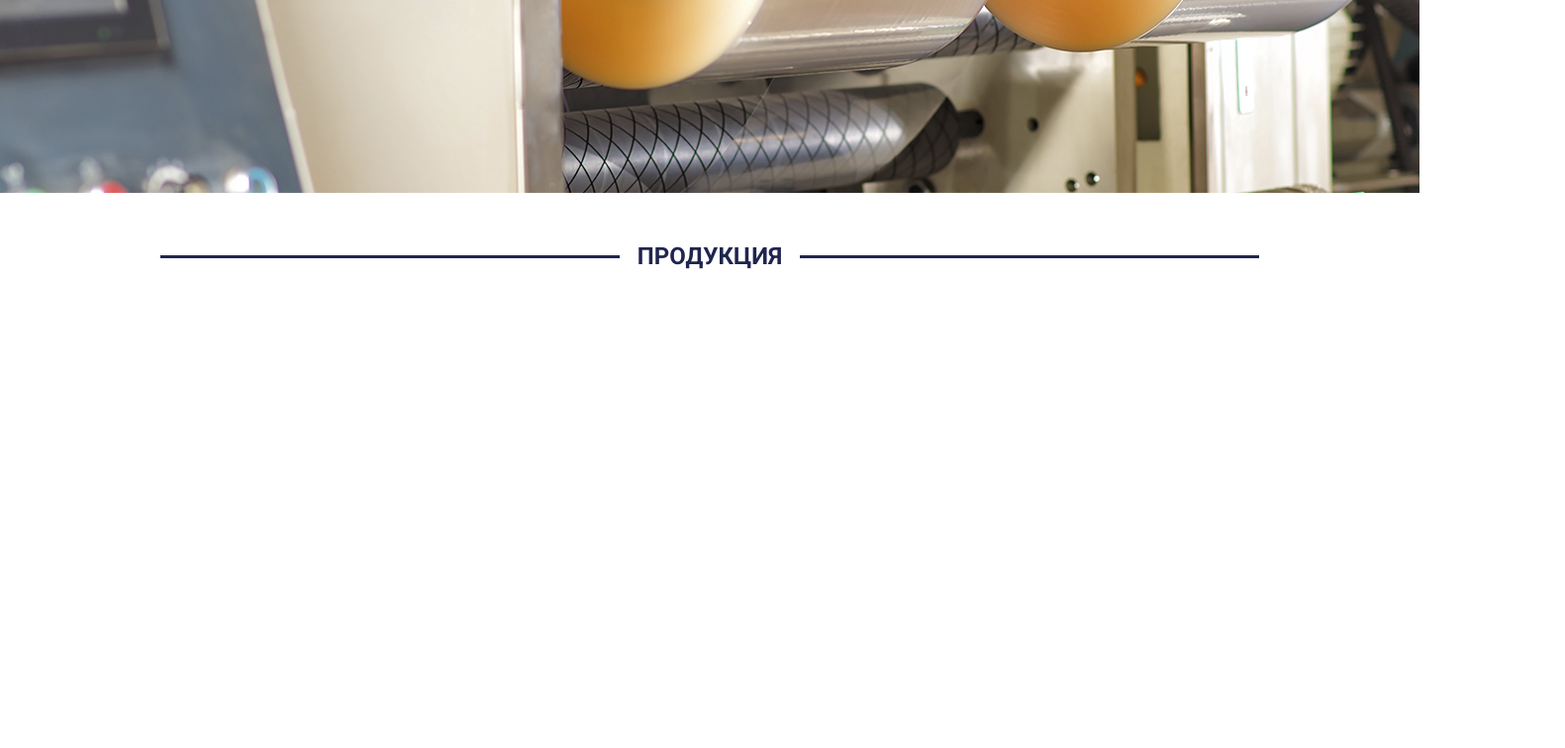
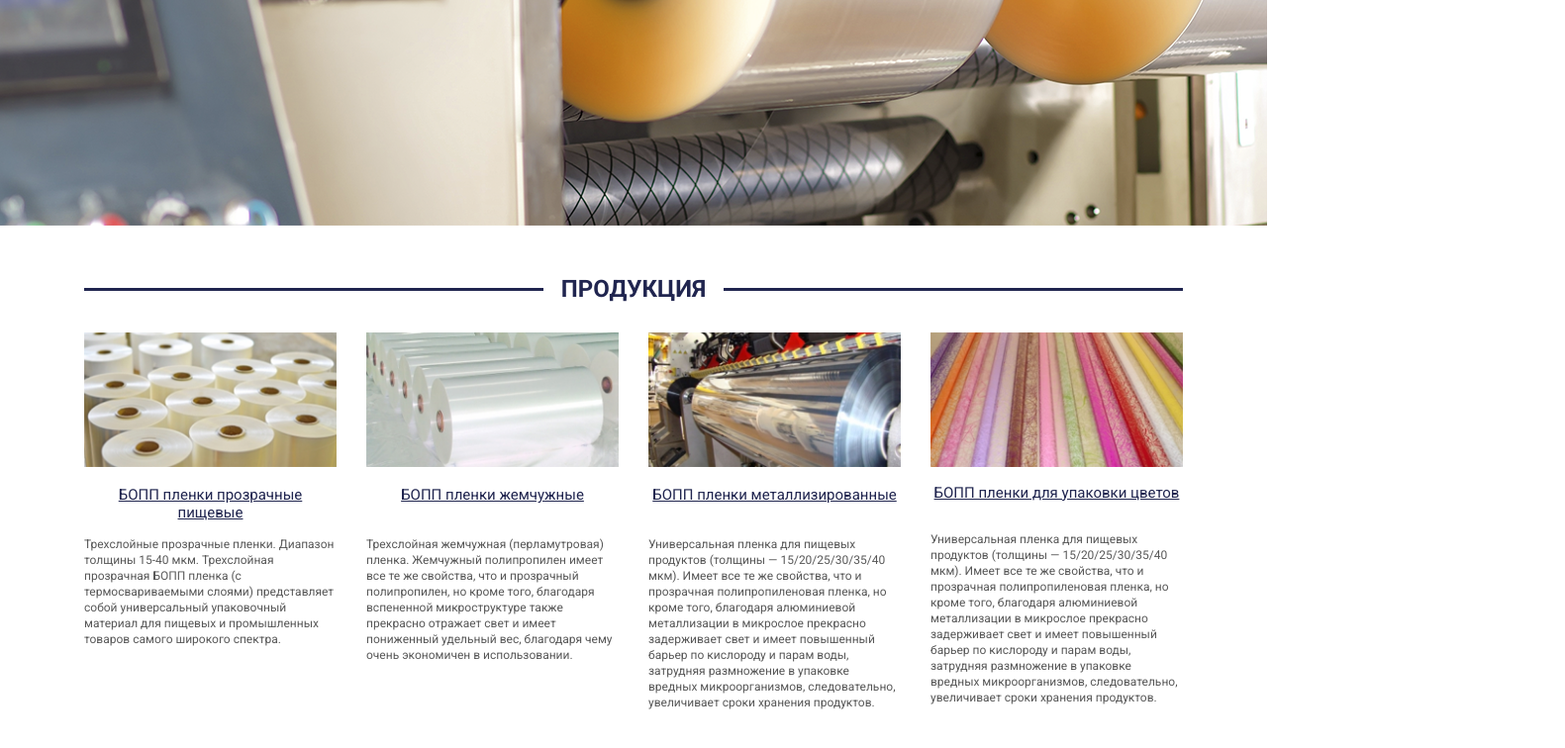
Before and after one commit to Valdis880/github.io, a plain HTML site: page website/index.html in a window 1280 px wide. Shown: the part 634-1390 px from the top of the page at 99% size, 1581 px wide, since content can reach past the window. After the commit the page ends 1364 px from the top, so only its background shows below. Drawn offline with Linux system fonts and the light colour scheme.

Commit message:
Add files via upload

```diff
--- a/website/css/style.css
+++ b/website/css/style.css
@@ -2,8 +2,6 @@ body {
 	margin: 0;
 	font-family: 'Roboto';
 	background-color: #fff;
-	width: 1434px;
-	height: 1833px;
 }
 
 img {
@@ -15,9 +13,6 @@ header {
 	padding-bottom: 25px;
 }
 
-.row {
-	width: 1434px;
-}
 
 .header-email {
 	font-size: 18px;
@@ -82,6 +77,7 @@ header {
 .product-title {
 	overflow: hidden;
 	text-align: center;
+	margin-bottom: 30px;
 }
 
 .product-title span {
@@ -113,3 +109,26 @@ header {
 	margin-right: -100%;
 	right: -14px;
 }
+
+.products-title {
+	text-align: center;
+	font-size: 15px;
+	font-weight: 400;
+	color: #20254f;
+	text-decoration: underline;
+}
+
+.products-description {
+	font-size: 12px;
+	font-weight: 500;
+	line-height: 16px;
+	color: #585858;
+}
+
+.products-description-2 {
+	font-size: 12px;
+	font-weight: 400;
+	line-height: 16px;
+	color: #585858;
+	padding-top: 18px;
+}
--- a/website/index.html
+++ b/website/index.html
@@ -32,10 +32,10 @@
 					<div class="col-xl-3">
 						<img class="header-logo" src="img/logo.png" alt="Логотип">
 					</div>
-					<div class="col-xl-4">
+					<div class="col-xl-3">
 						<p class="header-email">sales@ast-grupp.ru</p>
 					</div>
-					<div class="col-xl-5">
+					<div class="col-xl-6">
 						<p class="header-number-block">Звоните</p>
 						<a class="header-number-1" href="tel: +7 (4712) 730-824">+7 (4712) 730-824,</a>
 						<a class="header-number-2" href="tel: +7 (4712) 730-825">+7 (4712) 730-825</a>
@@ -63,16 +63,24 @@
 		</div>
 		<div class="row">
 			<div class="col-md-3">
-
+				<img src="img/product-1.png" alt="">
+				<h3 class="products-title">БОПП пленки прозрачные пищевые</h3>
+				<p class="products-description">Трехслойные прозрачные пленки. Диапазон толщины 15-40 мкм. Трехслойная прозрачная БОПП пленка (с термосвариваемыми слоями) представляет собой универсальный упаковочный материал для пищевых и промышленных товаров самого широкого спектра.</p>
 			</div>
 			<div class="col-md-3">
-
+				<img src="img/product-2.png" alt="">
+				<h3 class="products-title">БОПП пленки жемчужные</h3>
+				<p class="products-description-2">Трехслойная жемчужная (перламутровая) пленка. Жемчужный полипропилен имеет все те же свойства, что и прозрачный полипропилен, но кроме того, благодаря вспененной микроструктуре также прекрасно отражает свет и имеет пониженный удельный вес, благодаря чему очень экономичен в использовании.</p>
 			</div>
 			<div class="col-md-3">
-
+				<img src="img/product-3.png" alt="">
+				<h3 class="products-title">БОПП пленки металлизированные</h3>
+				<p class="products-description-2">Универсальная пленка для пищевых продуктов (толщины — 15/20/25/30/35/40 мкм). Имеет все те же свойства, что и прозрачная полипропиленовая пленка, но кроме того, благодаря алюминиевой металлизации в микрослое прекрасно задерживает свет и имеет повышенный барьер по кислороду и парам воды, затрудняя размножение в упаковке вредных микроорганизмов, следовательно, увеличивает сроки хранения продуктов.</p>
 			</div>
 			<div class="col-md-3">
-
+				<img src="img/product-4.png" alt="">
+				<h2 class="products-title">БОПП пленки для упаковки цветов</h2>
+				<p class="products-description-2">Универсальная пленка для пищевых продуктов (толщины — 15/20/25/30/35/40 мкм). Имеет все те же свойства, что и прозрачная полипропиленовая пленка, но кроме того, благодаря алюминиевой металлизации в микрослое прекрасно задерживает свет и имеет повышенный барьер по кислороду и парам воды, затрудняя размножение в упаковке вредных микроорганизмов, следовательно, увеличивает сроки хранения продуктов.</p>
 			</div>
 		</div>
 	</div>
```
Also changed, not shown: website/img/product-1.png (added), website/img/product-2.png (added), website/img/product-3.png (added), website/img/product-4.png (added).
